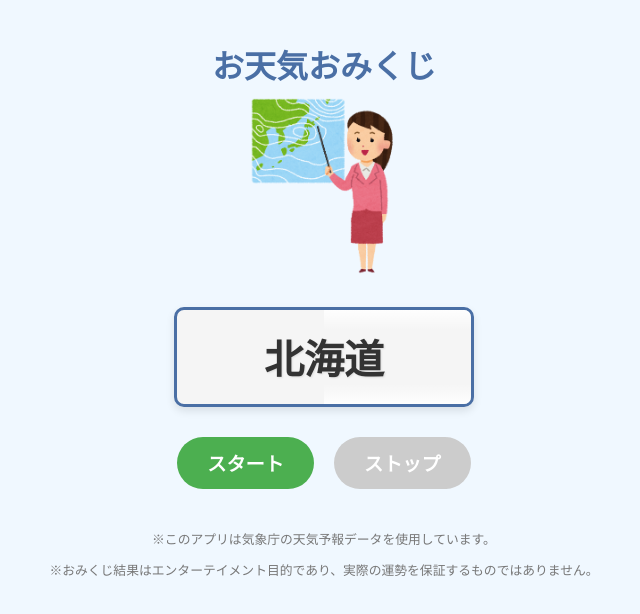
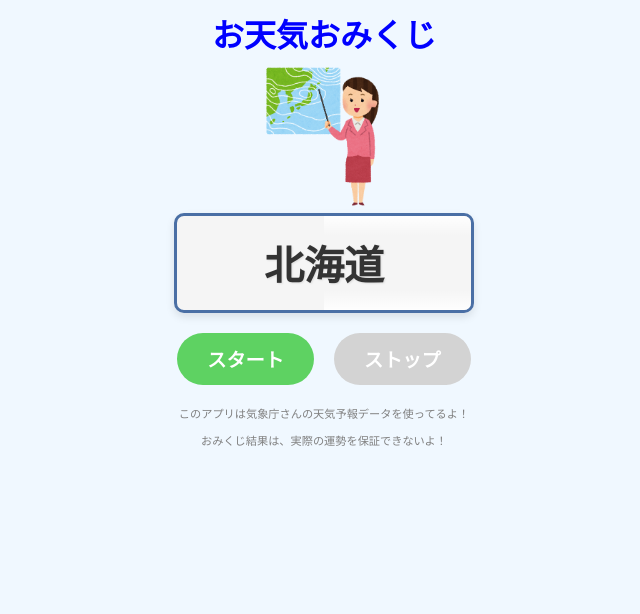
Before and after one commit to pakira-56A/meteorite_or_lifespan, a React (Create React App) app: page / in a window 1280 px wide. Shown: the top 614 px of the page, without its empty margins (316-956 px from the left). Built offline with nearby package versions, Linux system fonts and the light colour scheme.

Commit message:
fix: `App`の不要なクラスを削除、CSSを修正

```diff
--- a/src/App.css
+++ b/src/App.css
@@ -1,41 +1,20 @@
 .app-container {
-  max-width: 800px;
+  max-width: 420px;
   margin: 0 auto;
-  padding: 20px;
+  padding: 10px;
   font-family: "Hiragino Kaku Gothic Pro", "メイリオ", sans-serif;
   text-align: center;
 }
 
-header {
-  margin-bottom: 30px;
-}
-
-h1 {
-  font-size: 2rem;
-  color: #4a6fa5;
-  margin-bottom: 10px;
-}
-
-.character-container {
-  display: flex;
-  justify-content: center;
+.roulette-container {
   margin-bottom: 20px;
-}
-
-.character-image {
-  width: 150px;
-  height: auto;
-}
-
-.roulette-container {
-  margin-bottom: 30px;
 }
 
 .controls {
   display: flex;
   justify-content: center;
   gap: 20px;
-  margin-bottom: 30px;
+  margin-bottom: 10px;
 }
 
 .control-button {
@@ -49,40 +28,37 @@ h1 {
 }
 
 .start-button {
-  background-color: #4caf50;
+  background-color: #5ed262;
   color: white;
 }
 
 .start-button:hover:not(:disabled) {
-  background-color: #45a049;
-  transform: scale(1.05);
+  background-color: green;
+  transform: scale(1.09);
 }
 
 .stop-button {
-  background-color: #f44336;
+  background-color: lightcoral;
   color: white;
 }
 
 .stop-button:hover:not(:disabled) {
-  background-color: #d32f2f;
-  transform: scale(1.05);
+  background-color: red;
+  transform: scale(1.09);
 }
 
 .control-button:disabled {
-  background-color: #cccccc;
+  background-color: lightgray;
   cursor: not-allowed;
-  transform: none;
 }
 
 .loading {
   margin: 20px 0;
-  font-size: 1.2rem;
-  color: #666;
+  color: blue;
 }
 
 .error-message {
   margin: 20px 0;
-  font-size: 1.2rem;
   color: #f44336;
   background-color: #ffebee;
   padding: 10px;
@@ -90,7 +66,7 @@ h1 {
 }
 
 footer {
-  margin-top: 40px;
-  color: #777;
-  font-size: 0.8rem;
+  margin-top: 20px;
+  color: gray;
+  font-size: 0.7rem;
 }
--- a/src/App.js
+++ b/src/App.js
@@ -14,7 +14,7 @@ function App() {
 
   // 地域コードのマッピング（気象庁APIで使用する地域コード）
   const regionCodes = {
-    北海道: "016000", // 札幌
+    北海道: "016000",
     青森: "020000",
     岩手: "030000",
     宮城: "040000",
@@ -72,7 +72,6 @@ function App() {
     setSelectedRegion(null)
     setWeatherData(null)
     setError(null)
-    console.log("ルーレット開始")
   }
 
   // ルーレットを停止して天気データを取得
@@ -96,8 +95,8 @@ function App() {
       console.log("取得した天気予報データ:", weatherData)
       setWeatherData(weatherData)
     } catch (err) {
-      console.error("天気データの取得に失敗しました:", err)
-      setError("天気データの取得に失敗しました。もう一度お試しください。")
+      console.error("天気データの取得に失敗", err)
+      setError("天気データの取得に失敗！もっかい試してみて！")
     }
 
     setIsSpinning(false)
@@ -309,16 +308,12 @@ function App() {
 
   return (
     <div className="app-container">
-      <header>
-        <h1>お天気おみくじ</h1>
-        <div className="character-container">
+        <h1 style={{color:"blue", marginTop: "0px",marginBottom: "10px"}}>お天気おみくじ</h1>
           <img
             src="/images/お天気お姉さん.png"
             alt="お天気お姉さん"
-            className="character-image"
+            style={{width: "120px"}}
           />
-        </div>
-      </header>
 
       <main>
         <div className="roulette-container">
@@ -347,7 +342,7 @@ function App() {
         </div>
 
         {isLoading && (
-          <div className="loading">気象庁APIからデータを取得中...</div>
+          <div className="loading">気象庁さんのデータを探し中...</div>
         )}
 
         {error && <div className="error-message">{error}</div>}
@@ -356,9 +351,9 @@ function App() {
       </main>
 
       <footer>
-        <p>※このアプリは気象庁の天気予報データを使用しています。</p>
+        <p>このアプリは気象庁さんの天気予報データを使ってるよ！</p>
         <p>
-          ※おみくじ結果はエンターテイメント目的であり、実際の運勢を保証するものではありません。
+          おみくじ結果は、実際の運勢を保証できないよ！
         </p>
       </footer>
     </div>
```
